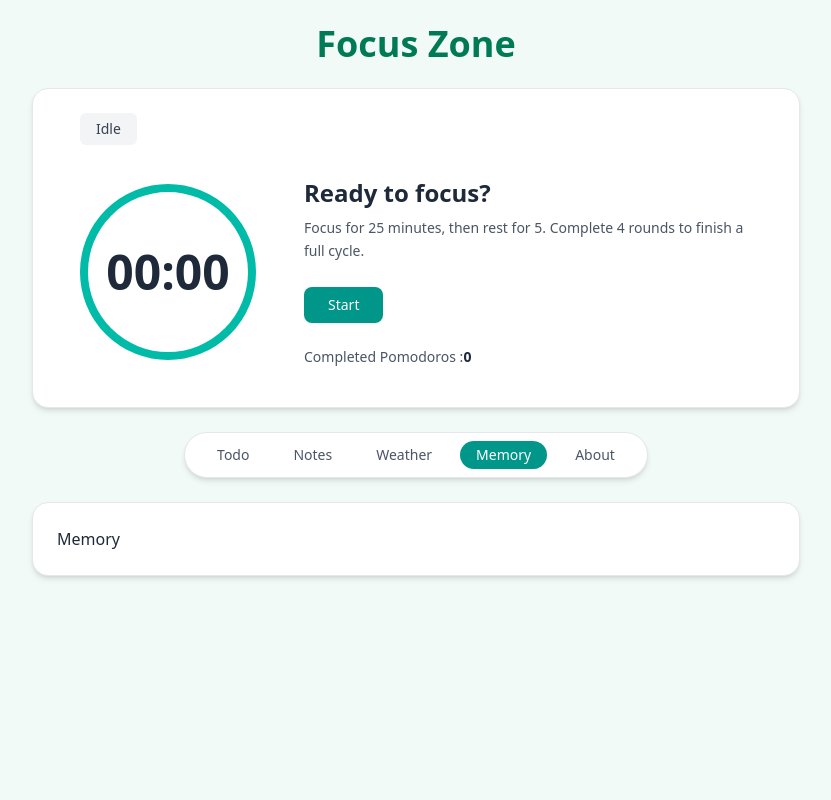
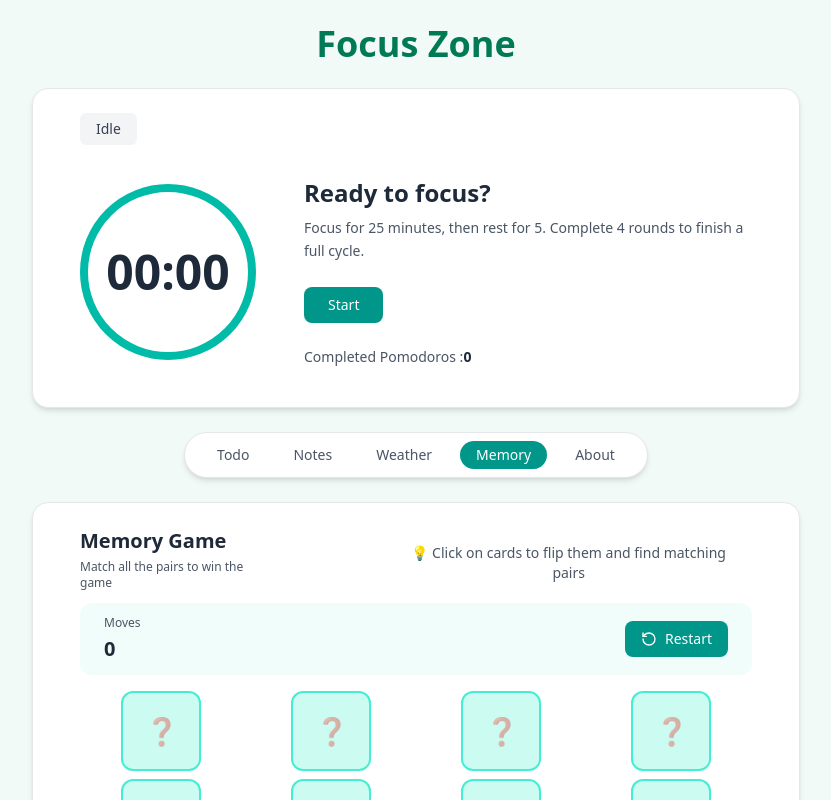
Before and after one commit to amirali72/Focus-Zone, a React (Vite) app: page / in a window 1280 px wide. Both pictures are taken after a click on the button "Memory". Shown: the top 800 px of the page, without its empty margins (224-1055 px from the left). Built offline with nearby package versions, Linux system fonts and the light colour scheme.

Commit message:
New features added

```diff
--- a/src/App.jsx
+++ b/src/App.jsx
@@ -43,7 +43,7 @@ export default function App() {
         ))}
       </div>
 
-      <div className="w-full max-h-screen h- max-w-3xl bg-white shadow-md rounded-2xl p-6 border border-gray-200">
+      <div className="w-full  max-w-3xl bg-white shadow-md rounded-2xl p-6 border border-gray-200">
         {active === "todo" && <Todo />}
         <Suspense
           fallback={
--- a/src/pages/Memory.jsx
+++ b/src/pages/Memory.jsx
@@ -1,11 +1,150 @@
-import React from 'react'
+import React, { useEffect, useState } from "react";
+import { RotateCcw } from "lucide-react";
+import { initialCards, shuffleCards } from "./utils/config";
 
 const Memory = () => {
+  const [memoryCards, setMemoryCards] = useState(shuffleCards(initialCards));
+  const [flippedCards, setFlippedCards] = useState([]);
+  const [hasWon, setHasWon] = useState(false);
+  const [showFlipText, setShowFlipText] = useState(false);
+  const [moves, setMoves] = useState(0);
+
+  const handleOnClick = (id) => {
+    if (flippedCards.length === 2) return;
+    if (flippedCards.includes(id)) return;
+
+    setMoves(moves + 1);
+
+    const newData = memoryCards.map((cards) => {
+      if (cards.id === id) {
+        return { ...cards, isFlipped: true };
+      }
+      return cards;
+    });
+    setMemoryCards(newData);
+    setFlippedCards([...flippedCards, id]);
+  };
+
+  useEffect(() => {
+    if (flippedCards.length === 2) {
+      const firstCard = memoryCards.find((card) => card.id === flippedCards[0]);
+      const secondCard = memoryCards.find(
+        (card) => card.id === flippedCards[1]
+      );
+      if (firstCard.text === secondCard.text) {
+        console.log("Match");
+        setFlippedCards([]);
+        const checkWin = memoryCards.every((cards) => cards.isFlipped === true);
+        checkWin && setHasWon(true);
+      } else {
+        setShowFlipText(true);
+        setTimeout(() => {
+          const newCards = memoryCards.map((cards) => {
+            if (cards.id === flippedCards[0] || cards.id === flippedCards[1]) {
+              return { ...cards, isFlipped: false };
+            }
+            return cards;
+          });
+          setMemoryCards(newCards);
+          setFlippedCards([]);
+          setShowFlipText(false);
+        }, 1000);
+      }
+    }
+  }, [flippedCards, memoryCards]);
+
+  const restartGame = () => {
+    setFlippedCards([]);
+    setMemoryCards(shuffleCards(initialCards));
+    setHasWon(false);
+    setMoves(0);
+  };
+
   return (
-    <div>
-      Memory
+    <div className="max-w-2xl mx-auto ">
+      {/* Header */}
+      <div className="flex space-x-20">
+        <div className="mb-3">
+          <h1 className="text-xl font-semibold text-gray-800 mb-1">
+            Memory Game
+          </h1>
+          <p className="text-gray-600 text-xs">
+            Match all the pairs to win the game
+          </p>
+        </div>
+        {!hasWon && (
+          <div className="ml-9 p-4  rounded-lg text-center">
+            <p className="text-sm text-gray-600">
+              💡 Click on cards to flip them and find matching pairs
+            </p>
+          </div>
+        )}
+      </div>
+
+      {/* Game Stats and Controls */}
+      <div className="flex items-center justify-between mb-4 px-6 py-3 bg-teal-50 rounded-xl">
+        <div className="flex items-center gap-6">
+          <div>
+            <p className="text-xs text-gray-600 mb-1">Moves</p>
+            <p className="text-xl font-bold text-gray-800">{moves}</p>
+          </div>
+          {showFlipText && (
+            <div className="px-4 py-2 bg-amber-100 text-amber-700 rounded-lg text-xs font-medium animate-pulse">
+              Wrong! Flipping Back ...
+            </div>
+          )}
+        </div>
+        <button
+          onClick={restartGame}
+          className="flex items-center gap-2 px-4 py-2 bg-teal-600 hover:bg-teal-700 rounded-lg text-white text-sm font-medium transition"
+        >
+          <RotateCcw size={16} />
+          Restart
+        </button>
+      </div>
+
+      {/* Win Message */}
+      {hasWon && (
+        <div className="mb-6 p-6 bg-linear-to-r from-teal-500 to-emerald-500 rounded-xl text-white text-center">
+          <h2 className="text-2xl font-bold mb-2">🎉 Congratulations!</h2>
+          <p className="text-lg">You won in {moves} moves!</p>
+          <button
+            onClick={restartGame}
+            className="mt-4 px-6 py-2 bg-white text-teal-600 hover:bg-gray-100 rounded-lg font-medium transition"
+          >
+            Play Again
+          </button>
+        </div>
+      )}
+
+      {/* Game Board */}
+      <div className="grid grid-cols-4 gap-2 place-items-center">
+        {memoryCards.map((cards) => {
+          return (
+            <div
+              key={cards.id}
+              onClick={() => handleOnClick(cards.id)}
+              className={`aspect-square flex items-center justify-center text-4xl rounded-xl cursor-pointer transition-all duration-300 h-20 ${
+                cards.isFlipped
+                  ? "bg-white border-2 border-teal-500 shadow-md scale-105"
+                  : "bg-teal-100 hover:bg-teal-200 border-2 border-teal-300"
+              }`}
+            >
+              <span
+                className={
+                  cards.isFlipped ? "scale-100" : "scale-75 opacity-40"
+                }
+              >
+                {cards.isFlipped ? cards.text : "❓"}
+              </span>
+            </div>
+          );
+        })}
+      </div>
+
+      {/* Instructions */}
     </div>
-  )
-}
+  );
+};
 
-export default Memory
+export default Memory;
--- a/src/pages/Notes.jsx
+++ b/src/pages/Notes.jsx
@@ -7,6 +7,7 @@ const Notes = () => {
   const [inputTitle, setInputTitle] = useState("");
   const [inputText, setInputText] = useState("");
   const [selectedNoteId, setSelectedNoteID] = useState(null);
+  const [isFirstRender, setIsFirstRender] = useState(true);
 
   const showNotes = (id) => {
     setSelectedNoteID(id);
@@ -61,10 +62,13 @@ const Notes = () => {
       const newData = JSON.parse(data);
       setNotes(newData);
     }
+    setIsFirstRender(false);
   }, []);
 
   useEffect(() => {
-    localStorage.setItem("notes", JSON.stringify(notes));
+    if (!isFirstRender) {
+      localStorage.setItem("notes", JSON.stringify(notes));
+    }
   }, [notes]);
 
   return (
@@ -75,9 +79,7 @@ const Notes = () => {
       </p>
 
       <div className="flex flex-col md:flex-row gap-6">
-
         <div className="w-full md:w-1/3 bg-emerald-50 border border-emerald-100 p-4 rounded-xl shadow-sm">
-
           <div className="flex justify-between items-center mb-4">
             <h2 className="font-semibold text-gray-700">All Notes</h2>
             <button
@@ -124,7 +126,6 @@ const Notes = () => {
         </div>
 
         <div className="w-full md:w-2/3 bg-emerald-50 border border-emerald-100 p-4 rounded-xl shadow-sm">
-
           <div className="flex gap-3 mb-3">
             <input
               type="text"
@@ -141,7 +142,6 @@ const Notes = () => {
             </button>
           </div>
 
-
           <textarea
             placeholder="Start writing your note..."
             value={inputText}
--- a/src/pages/Todo.jsx
+++ b/src/pages/Todo.jsx
@@ -7,6 +7,7 @@ const Todo = () => {
   const [filter, setFilter] = useState("all");
   const [editID, setEditID] = useState(null);
   const [editVal, setEditVal] = useState("");
+  const [isFirstRender, setIsFirstRender] = useState(true);
 
   const addTodo = () => {
     if (!inputVal) return;
@@ -58,11 +59,14 @@ const Todo = () => {
       const todoData = JSON.parse(data);
       setTodo(todoData);
     }
+    setIsFirstRender(false);
   }, []);
 
   useEffect(() => {
-    localStorage.setItem("todos", JSON.stringify(todo));
-  }, [todo]);
+    if (!isFirstRender) {
+      localStorage.setItem("todos", JSON.stringify(todo));
+    }
+  }, [todo, isFirstRender]);
 
   const remainingTasks = todo.filter((t) => !t.completed).length;
 
--- /dev/null
+++ b/src/pages/utils/config.jsx
@@ -0,0 +1,31 @@
+import React from 'react'
+
+export const initialCards = [
+  { id: 1, text: "🍎", isFlipped: false },
+  { id: 2, text: "🍎", isFlipped: false },
+
+  { id: 3, text: "🍉", isFlipped: false },
+  { id: 4, text: "🍉", isFlipped: false },
+
+  { id: 5, text: "🍆", isFlipped: false },
+  { id: 6, text: "🍆", isFlipped: false },
+
+  { id: 7, text: "🍌", isFlipped: false },
+  { id: 8, text: "🍌", isFlipped: false },
+
+  { id: 9, text: "🍇", isFlipped: false },
+  { id: 10, text: "🍇", isFlipped: false },
+
+  { id: 11, text: "🍒", isFlipped: false },
+  { id: 12, text: "🍒", isFlipped: false },
+
+  { id: 13, text: "🍍", isFlipped: false },
+  { id: 14, text: "🍍", isFlipped: false },
+
+  { id: 15, text: "🥝", isFlipped: false },
+  { id: 16, text: "🥝", isFlipped: false },
+];
+
+export const shuffleCards = (array) => {
+    return [...array].sort(() => Math.random() - 0.5);
+};
```
